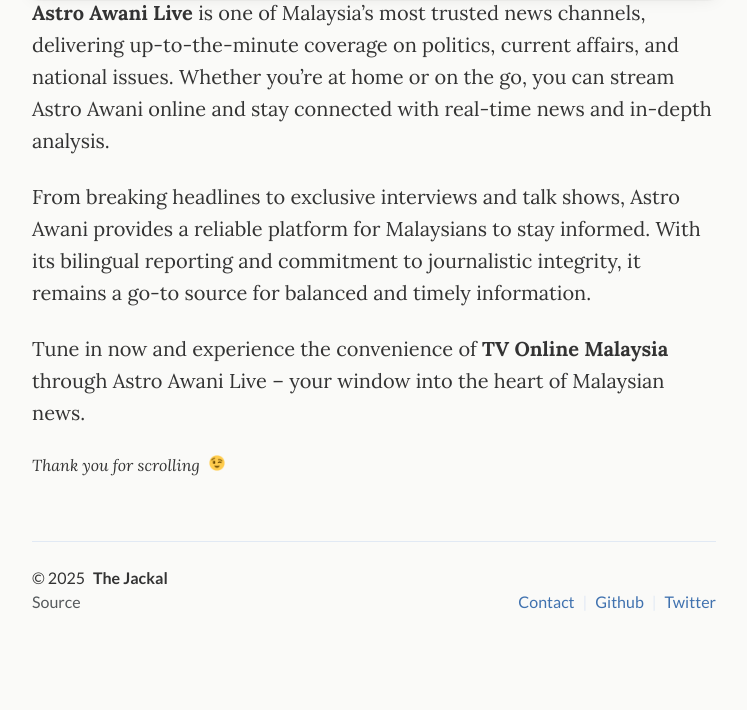
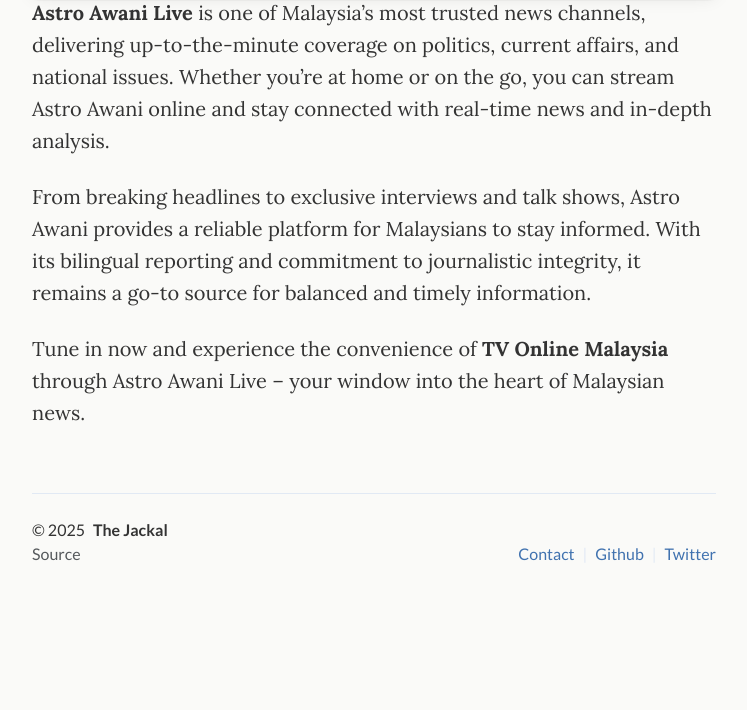
Before and after one commit to blogmega/blog1, a Jekyll site: the page built from _posts/2025-03-23-astro-awani.md, in a window 1280 px wide. Shown: the part 736-1446 px from the top of the page, without its empty margins (266-1013 px from the left). Built offline with Jekyll 4.4.1, drawn with Linux system fonts in a browser that asks for light colours; after the commit the page ends 1398 px from its top, so only the background shows below that.

Commit message:
Update post.html

```diff
--- a/_layouts/post.html
+++ b/_layouts/post.html
@@ -23,6 +23,4 @@
     {{ content }}
   </div>
 
-  <em>Thank you for scrolling</em> <img src="{{ site.baseurl }}/assets/img/wink.png" class="emoji left">
-
 </article>
```
